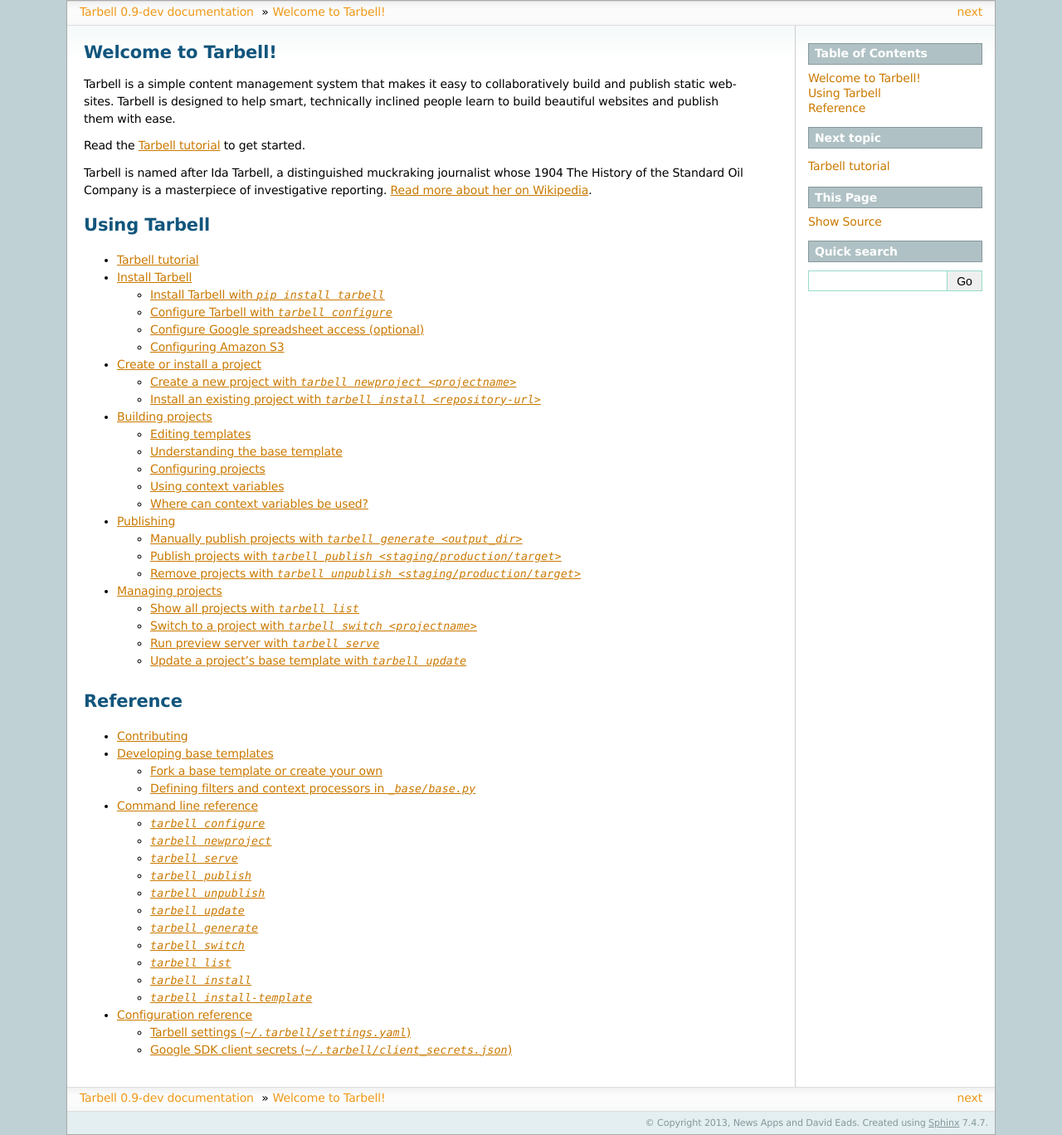
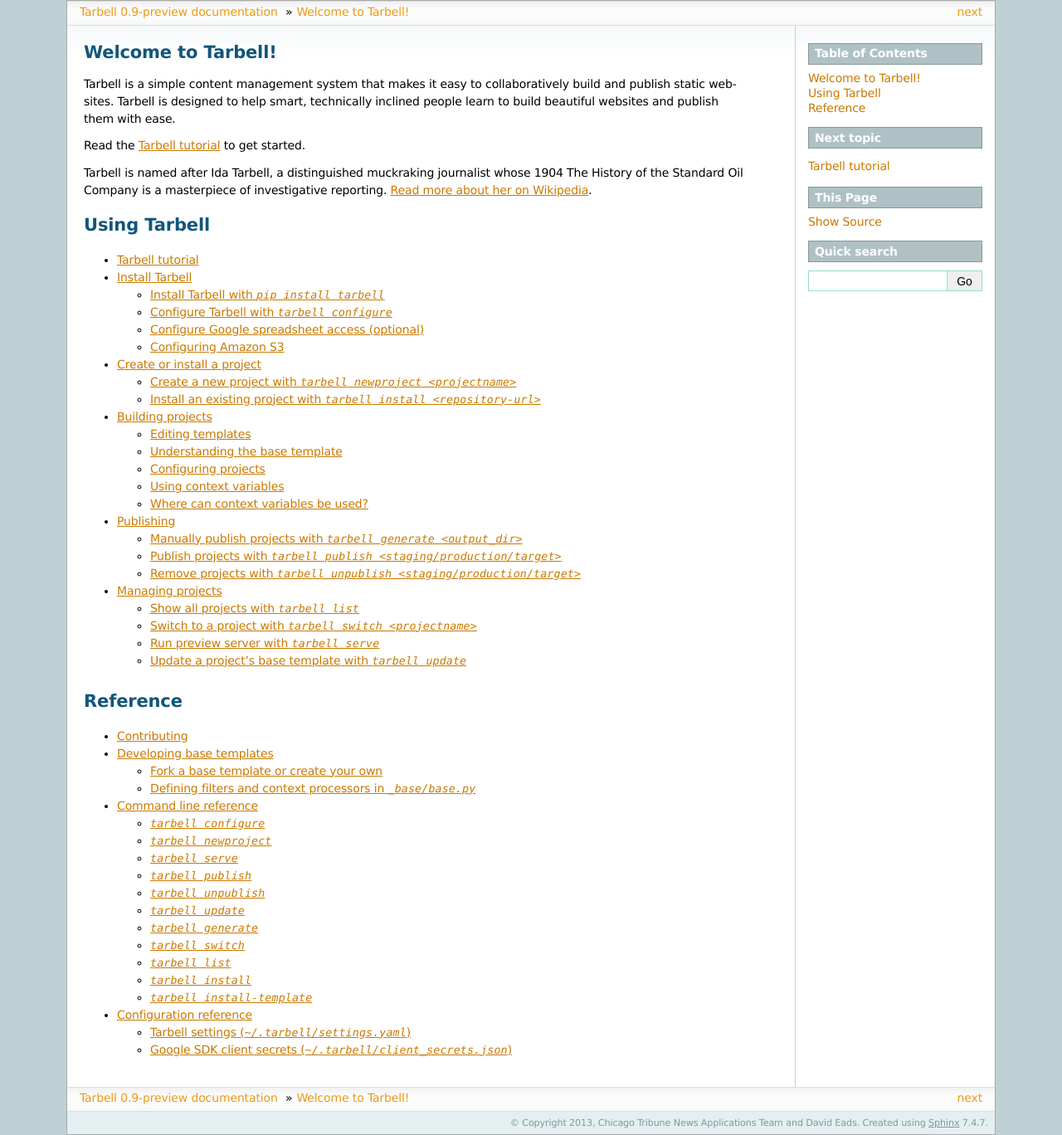
Before and after one commit to tarbell-project/tarbell, a Sphinx documentation site: the page built from tarbell/docs/index.rst, in a window 1280 px wide. Shown: the whole page at 83% size. Built offline with Sphinx 7.4.7, drawn with Linux system fonts in a browser that asks for light colours.

Commit message:
call this release 0.9-preview

```diff
--- a/setup.py
+++ b/setup.py
@@ -7,7 +7,7 @@
 
 
 APP_NAME = 'tarbell'
-VERSION = '0.9-iter1'
+VERSION = '0.9-preview'
 
 settings = dict()
 
--- a/tarbell/docs/conf.py
+++ b/tarbell/docs/conf.py
@@ -48,7 +48,7 @@
 
 # General information about the project.
 project = u'Tarbell'
-copyright = u'2013, News Apps and David Eads'
+copyright = u'2013, Chicago Tribune News Applications Team and David Eads'
 
 # The version info for the project you're documenting, acts as replacement for
 # |version| and |release|, also used in various other places throughout the
@@ -57,7 +57,7 @@
 # The short X.Y version.
 version = '0.9'
 # The full version, including alpha/beta/rc tags.
-release = '0.9-dev'
+release = '0.9-preview'
 
 # The language for content autogenerated by Sphinx. Refer to documentation
 # for a list of supported languages.
```
